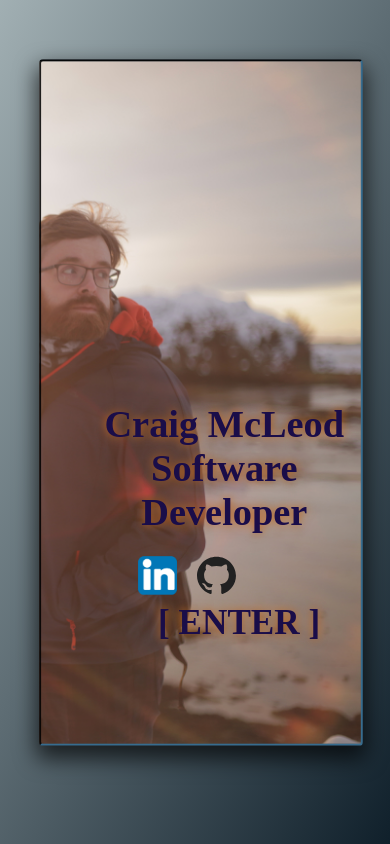
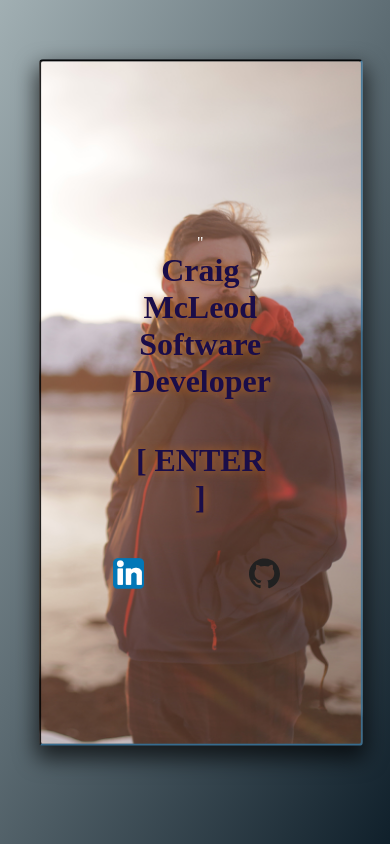
Before and after one commit to crmcleod/react-portfolio, a React (Create React App) app: page / in a window 390 px wide. Built offline with nearby package versions, Linux system fonts and the light colour scheme.

Commit message:
Refactoring for screen sizes

```diff
--- a/src/components/card1.js
+++ b/src/components/card1.js
@@ -33,7 +33,7 @@ const Card1 = ({startTransitionChain}) => {
 
                         </p>
                 </div>
-                <img id="sherry" alt="sherry" src={require('../containers/css/Sherry.png')} />
+            <img id="sherry" alt="sherry" src={require('../containers/css/Sherry.png')} />
         </div>
     )
 }
--- a/src/components/card2.js
+++ b/src/components/card2.js
@@ -3,6 +3,7 @@ import React from 'react'
 const Card2 = ({startTransitionChain}) => {
     return(
         <div id="project-grid">
+            <div id="project-top-row">
                 <a id="burger-container" href="https://condescending-kare-bb7195.netlify.app/" target="_blank">
                     <img id="burger-world" src={require("../containers/css/Screenshot 2020-07-29 at 20.48.15.jpg")}/>
                     <div class ="burger-text">
@@ -37,9 +38,11 @@ const Card2 = ({startTransitionChain}) => {
                         <p>Veterinary practice management app made with Ruby, sinatra and postgreSQL.</p>
                     </div>
                 </a>
+            </div>
             <br/>
             <h1 id="projects-header">PROJECTS</h1>
             <br/>
+            <div id="project-bottom-row">
                 <a id="friendo-container"href="https://github.com/crmcleod/Friendo-Social-App" target="_blank">
                     <img id="friendo" src={require("../containers/css/friendotitle3.png")}/>
                     <div class="friendo-text">
@@ -58,6 +61,7 @@ const Card2 = ({startTransitionChain}) => {
 
                     </div>
                 </a>
+            </div>
           <h1 id="projexit" onClick={startTransitionChain}>[ EXIT ]</h1>
         </div>
     )
--- a/src/containers/cardContainer.js
+++ b/src/containers/cardContainer.js
@@ -87,16 +87,18 @@ const CardContainer = ({profileActive}) => {
             <>
                 <div id="card-container">
                     <div className="card" >
-                        <h1> Craig McLeod <br></br> Software Developer </h1>
-                    <h1 id="enter-button" onClick={startTransitionChain}>[ ENTER ]</h1>
-                        <div id="social-wrapper">
-                            <a href="https://www.linkedin.com/in/craig-r-mcleod/" target="_blank">
-                                <img alt="linkedin" id="linkedin" src={require('./css/linkedin1.svg')}/>
-                            </a>
-                            <a href="https://github.com/crmcleod" target="_blank">
-                                <img alt="github" id="github" src={require('./css/logo.svg')}/>
-                            </a>
-                        </div>
+                        <div className="homepage-items">"
+                            <h1 id="name"> Craig McLeod <br></br> Software Developer </h1>
+                            <h1 id="enter-button" onClick={startTransitionChain}>[ ENTER ]</h1>
+                                <div id="social-wrapper">
+                                    <a href="https://www.linkedin.com/in/craig-r-mcleod/" target="_blank" id="linkedin" >
+                                        <img alt="linkedin" src={require('./css/linkedin1.svg')}/>
+                                    </a>
+                                    <a href="https://github.com/crmcleod" target="_blank" id="github">
+                                        <img alt="github"  src={require('./css/logo.svg')}/>
+                                    </a>
+                                </div>
+                            </div>
                         </div>
                     <div className="place-holder"></div>
                 </div>
--- a/src/containers/css/card.css
+++ b/src/containers/css/card.css
@@ -1,5 +1,8 @@
 *{
     font-family: 'Bebas Neue';
+}
+html{
+    background-size: cover;
 }
 
 @keyframes float {
@@ -22,13 +25,13 @@
     35% { transform: scale(0.9);
     }
 }
+
 #card-container{
     display: flex;
-    flex-direction: row;
-    flex-wrap: wrap;
+    width: 90vw;
+    height:80vh;
+    margin-right: auto;
 
-    align-items: stretch;
-    width: 100%;
   }
 
 .card{
@@ -40,8 +43,8 @@
     background-size: cover;
     background-position: right;
     color: white;
-    width: 80vw;
-    height:80vh;
+    width: 100%;
+    height: 100%;
     border-radius: 1vw;
     margin-left: 10vw;
     margin-top: 7vh;
@@ -49,37 +52,106 @@
     border-style: inset;
     border-color: rgba(26, 53, 71, 0.863);
     border-width: 2px;
+    display: flex;
+    min-width: 300px;
 }
+.card h1{
+    max-width: 50%;
+    font-size: 3rem;
+}
+
+/* mobile fit */
 @media screen and (max-width:800px) {
-.card h1{
-    font-size: 2.4em;
-    padding-bottom: 1em;
-    display: flex;
-    flex-direction: row;
-    text-align: center;
-    margin-left: 12vw;
-    margin-top: 40vh;
-}
-#enter-button{
-    font-size: 2.2em !important;
-    position: relative;
-    bottom: 5vh;
-    left: -30vw;
-}
-#social-wrapper{
-   margin-left: 24vw;
-}
+    .card{
+        position: unset !important;
+        background-position: 80%;
+        min-width: 80vw !important;
+        max-width: 80vw !important;
+
+    }
+    #card-container{
+        width: 80vw !important;
+        margin: 0;
+    }
+
+    .homepage-items{
+        position: absolute !important;
+        display: flex !important;
+        width: 85% !important;
+        height: 30% !important;
+        flex-direction: column !important;
+        justify-content: space-between !important;
+        align-items: center !important;
+        margin-top: 20vh;
+
+    }
+    .homepage-items > h1{
+        width: 100% !important;
+        font-size: xx-large !important;
+        text-align: center;
+        margin: auto !important;
+        padding: 0 !important;
+    }
+    #social-wrapper{
+        width: 100% !important;
+        display: flex;
+        justify-content: space-around;
+    }
     #linkedin, #github{
-    width: 10vw !important;
-    position: absolute;
-    margin-left: 15vw !important;
-    margin-top: -5vh;
-    transition: ease-in-out 0.2s;
+        margin: 0px !important;
+        width: 8vw !important;
+        position: unset !important;
+    }
+    #enter-button{
+        width: 100%;
+        position: unset !important;
+        padding: 5vh 0 5vh 0 !important;
+    }
+    .about-me{
+        font-size: 3rem;
+        max-width: 100% !important;
+        /* width: 100% !important; */
+        /* text-align: center !important; */
+        display: flex;
+        margin:  5% 0 0 50% !important;
+        transform: translate(-25%) !important;
+    }
+    .text-drop{
+        width: 100%;
+        align-content: center !important;
+    }
+    .about-info{
+        flex-direction: column !important;
+        width: 80% !important;
+        height: 65% !important;
+        position: unset !important;
+        margin: auto !important;
+    }
+    .about-info > p{
+        font-size: medium !important;
+    }
+    #sherry{
+        height: 20%;
+    }
 
 }
-#linkedin{
-    margin-left: 0vw !important;
-}}
+@media screen and (max-height:400px) {
+    .homepage-items{
+        position: absolute;
+        top: -14vh;
+    }
+    .homepage-items h1 {
+        line-height: 50px;
+        margin-bottom: -5vw !important;
+    }
+    .homepage-items img {
+        height: 15vw !important;
+    }
+    #enter-button{
+        margin-top: 10vh !important;
+    }
+}
+
 .place-holder{
     position: fixed;
     background-repeat: no-repeat;
@@ -97,28 +169,49 @@
     filter: blur(10px);
 
 }
-#linkedin, #github{
-    width: 5vw;
-    position: absolute;
-    margin-top: -5vh;
-    transition: ease-in-out 0.2s;
-
-}
-#linkedin{
-    margin-left: 5vw;
-}
-#github{
-    margin-left: 12vw;
+#github img, #linkedin img{
+    width: 100%;
 }
 #linkedin:hover, #github:hover{
     transform: scale(1.05);
     filter: drop-shadow(0 0 5px rgb(173, 107, 31));
 }
+#social-wrapper{
+    width: 100%;
+    display: flex;
+    /* justify-content: center; */
+    float: left;
+
+}
+#linkedin, #github{
+    padding-bottom: 2vw;
+    padding-top: auto;
+    padding-right: 2vw;
+    /* margin-top: -3vw; */
+    width: 5vw;
+    position: unset !important;
+}
+.homepage-items{
+    width: 100%;
+    height: 100%;
+    flex-direction: row;
+    margin-left: 5vw;
+    align-content: center;
+}
+.homepage-items > h1 {
+    margin: 0px;
+    padding: 0px;
+}
+#name{
+    float: left;
+    margin-top: 30vh;
+}
 #enter-button{
-    font-size: 5vw;
+    font-size: 4rem;
     position: absolute;
-    margin-top: -20vh;
-    margin-left: 60vw;
+    padding: 3vw;
+    right: 5vw;
+    bottom: 0;
 }
 #enter-button:hover{
     cursor: url('my_pointer.png'), auto;
@@ -128,6 +221,7 @@
     color:rgb(0, 0, 0);
     filter: drop-shadow(0 0 6px rgba(37, 83, 31, 0.842));
     margin-top: 34vh;
+    margin-left: 6vw;
     max-width: 20vw;
 }
 .text-drop{
@@ -144,8 +238,8 @@
 }
 @import url(https://fonts.googleapis.com/css?family=Oswald:200,300,regular,500,600,700);
 .about-info{
-    width: 50vw;
-    height: 80%;
+    width: 62%;
+    height: 87%;
     color: rgb(255, 255, 255);
     background-color: rgba(7, 1, 1, 0.356);
     position: absolute;
@@ -153,68 +247,48 @@
     border-radius: 0.5vw;
     top: 4vh;
     padding: 1vw;
-    font-size: 1vw;
-    text-align: justify;
+    /* font-size: x-large; */
+    text-align: left;
     overflow: scroll;
 }
 .about-info p {
     font-family: 'Oswald' !important;
-    font-size: 1.21vw;
+    font-size: 1.5rem;
 }
 .about-info h2{
+    font-size: xx-large;
     color: rgb(26, 33, 43);
+    line-height: 0;
 }
 #sherry{
-    height: 20vh;
+    min-height: 2vw;
+    max-height: 23vh;
     margin-left: 5vw;
     transform: rotateY(180deg);
 }
-@media screen and (max-width:800px) {
-.about-me{
-    position: fixed;
-    margin-top: 5vw !important;
-    margin-left: 36% !important;
-    max-width: none ;
-}
-#sherry{
-    position: fixed;
-    bottom: 0;
-}
-.about-info{
-    width: 70vw;
-    height: 80%;
-    color: rgb(255, 255, 255);
-    background-color: rgba(7, 1, 1, 0.356);
-    position: absolute;
-    margin-left: 7% !important;
-    border-radius: 0.5vw;
-    top: 10vh;
-    padding: 1vw;
-    font-size: 1vw;
-    text-align: center;
-    overflow: scroll;
-}
-.about-info p {
-    font-family: 'Oswald' !important;
-    font-size: 1.4vh;
-}
-.about-info h2{
-    font-size: 2vh;
-    color: rgb(26, 33, 43);
-}
-
-}
-
 #project-grid{
     position: absolute;
     top: -2vh;
 }
-@media screen and (max-height:500px) {
+@media screen and (max-height:620px) {
+
+    .card{
+        min-width: 80vw !important;
+        max-width: 80vw !important;
+    }
+
+    .homepage-items > h1 {
+        font-size: 3vw !important;
+        line-height: normal;
+
+    }
+
     #project-grid {
         position: fixed !important;
         display: flex !important;
         top: 27vh !important;
         margin-left: 8vw !important;
+        margin-right: 8vw !important;
         width: 80% !important;
     }
     #burger-world, #pace, #mh, #seen-it, #codebreakers, #friendo{
@@ -222,7 +296,7 @@
         overflow: hidden !important;
         flex-direction: row !important;
         margin: -3vw !important;
-        height: 12vw !important;
+        height: 11.4vw !important;
     }
     .burger-text p, .imdb-text p, .codebreakers-text p, .pace-text p, .friendo-text p, .mh-text p{
         font-size: 3vh !important;
@@ -279,7 +353,7 @@
     }
     #projexit{
         position: absolute !important;
-        margin-left: 60vw !important;
+        margin-left: 57vw !important;
         margin-top: 38vh !important;
     }
 }
@@ -654,11 +728,14 @@ p{
     filter: drop-shadow(0 0 10px rgb(165, 145, 184));
     margin-top: 27vh;
 }
+#projects-header:hover{
+    z-index: -1;}
+
 #projexit{
-    position: absolute;
+    /* position: absolute; */
     width: 15vw;
     font-size: 5vw;
-    margin-left: 66vw;
+    margin-left: 60vw;
     margin-top: 64vh;
 }
 #projexit:hover{
--- a/src/index.css
+++ b/src/index.css
@@ -11,6 +11,7 @@ html{
   background-position: absolute;
   background: linear-gradient(299deg, rgb(16, 32, 43) 0%, rgba(75, 102, 109, 0.521) 100%);
   background-repeat: no-repeat;
+  background-size: cover;
   height: 100%;
 
 }
@@ -24,9 +25,6 @@ code {
 @import url(https://fonts.googleapis.com/css?family=Bebas+Neue:regular);
 h1{
   color: rgb(26, 13, 73);
-  margin-top: 28vh;
-  margin-left: 4vw;
-  font-size: 10vh;
   font-family: 'Bebas Neue';
   filter: drop-shadow(0 0 5px rgb(190, 103, 32));
 }
@@ -37,3 +35,7 @@ h1{
   filter: none;
   word-wrap: normal;
 }
+#card-wrapper{
+  height: 100%;
+  width: 100%;
+}
```
Lines whose indentation alone changed are shown as unchanged.
